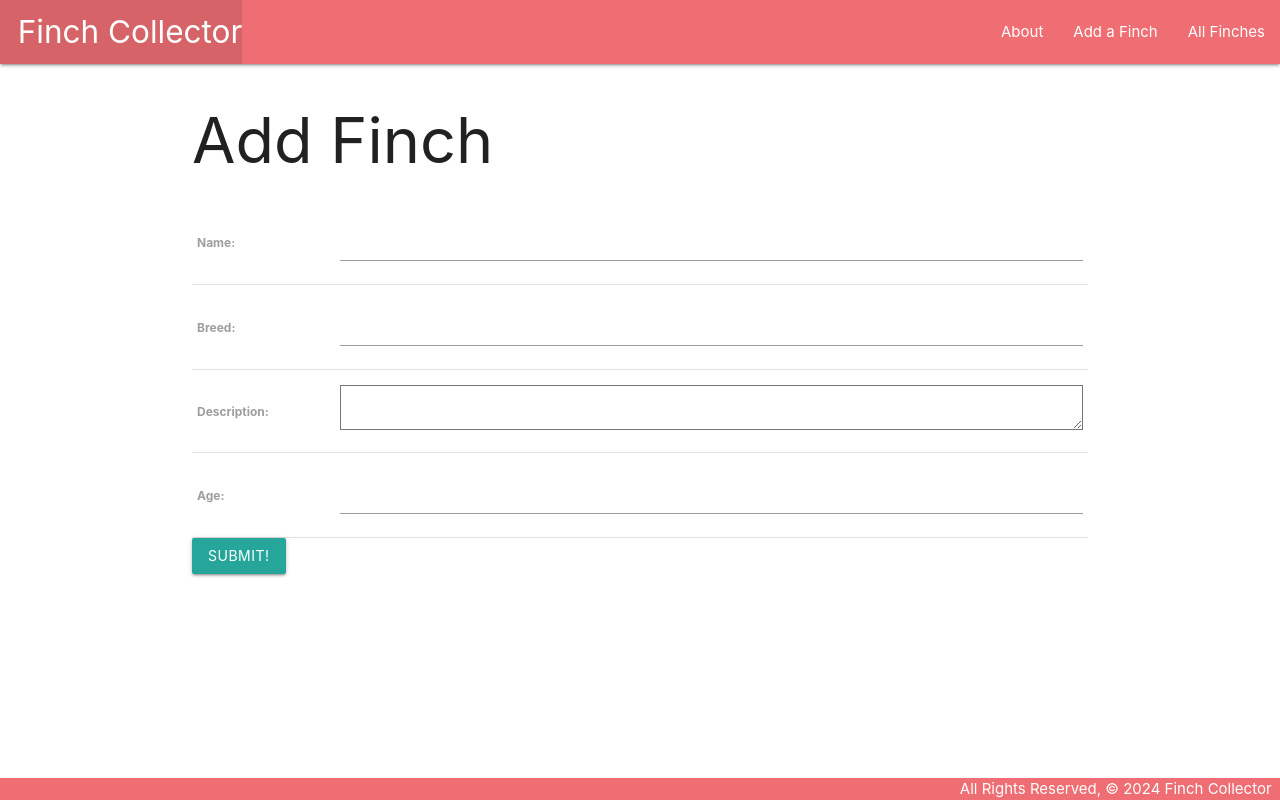
After one commit to Exiled184/finch-collector-repo, a Django app: page /finches/create/ in a window 1280 px wide. The commit adds this page. Run offline with Django 5.2, Linux system fonts and the light colour scheme.

Commit message:
part 3 of finches lab

```diff
--- a/main_app/models.py
+++ b/main_app/models.py
@@ -1,4 +1,5 @@
 from django.db import models
+from django.urls import reverse
 
 # Create your models here.
 
@@ -9,3 +10,6 @@ class Finch(models.Model):
     age = models.IntegerField()
     def __str__(self):
         return self.name
+
+    def get_absolute_url(self):
+        return reverse('detail', kwarg={'finch_id': self.id})
--- a/main_app/templates/base.html
+++ b/main_app/templates/base.html
@@ -24,14 +24,15 @@
         <div class="nav-wrapper">
           <ul>
             <li>
-              <a href="/" class="left brand-logo"
+              <a href="{% url 'home' %}" class="left brand-logo"
                 >&nbsp;&nbsp;Finch Collector</a
               >
             </li>
           </ul>
           <ul class="right">
-            <li><a href="/about">About</a></li>
-            <li><a href="/finches">All Finches</a></li>
+            <li><a href="{% url 'about' %}">About</a></li>
+            <li><a href="{% url 'finches_create' %}">Add a Finch</a></li>
+            <li><a href="{% url 'index' %}">All Finches</a></li>
           </ul>
         </div>
       </nav>
--- a/main_app/templates/finches/detail.html
+++ b/main_app/templates/finches/detail.html
@@ -13,6 +13,10 @@
     <p>Age: Chick</p>
     {% endif %}
   </div>
+  <div class="card-action">
+    <a href="{% url 'finches_update' finch.id %}">Edit</a>
+    <a href="{% url 'finches_delete' finch.id %}">Delete</a>
+  </div>
 </div>
 
 {% endblock %}
--- /dev/null
+++ b/main_app/templates/main_app/finch_form.html
@@ -0,0 +1,17 @@
+{% extends 'base.html' %} {% block content %} {% if object %}
+<h1>Edit <span class="teal-text">{{object.name}}</span></h1>
+{% else %}
+<h1>Add Finch</h1>
+{% endif %}
+
+<!-- Leaving the action empty makes the form post to the same url used to display it -->
+<form action="" method="POST">
+  <!-- Django requires the following for security purposes -->
+  {% csrf_token %}
+  <table>
+    <!-- Render the inputs inside of <tr>s & <td>s -->
+    {{ form.as_table }}
+  </table>
+  <input type="submit" value="Submit!" class="btn" />
+</form>
+{% endblock %}
--- a/main_app/urls.py
+++ b/main_app/urls.py
@@ -6,5 +6,8 @@ urlpatterns = [
     path('', views.home, name='home'),
     path('about/', views.about, name='about'),
     path('finches/', views.finches_index, name='index'),
-    path('finches/<int:finch_id>/', views.finches_detail, name='detail')
+    path('finches/<int:finch_id>/', views.finches_detail, name='detail'),
+    path('finches/create/', views.FinchCreate.as_view(), name='finches_create'),
+    path('finches/<int:pk>/update/', views.FinchUpdate.as_view(), name='finches_update'),
+    path('finches/<int:pk>/delete/', views.FinchDelete.as_view(), name='finches_delete'),
 ]
--- a/main_app/views.py
+++ b/main_app/views.py
@@ -1,5 +1,7 @@
 from django.shortcuts import render
+from django.views.generic.edit import CreateView, UpdateView, DeleteView
 from .models import Finch
+
 # Create your views here.
 
 def home(request):
@@ -15,3 +17,18 @@ def finches_index(request):
 def finches_detail(request, finch_id):
     finch = Finch.objects.get(id=finch_id)
     return render(request, 'finches/detail.html', {'finch': finch})
+
+
+class FinchCreate(CreateView):
+    model = Finch
+    fields = '__all__'
+    success_url = '/finches'
+
+
+class FinchUpdate(UpdateView):
+    model = Finch
+    fields = ['breed','description','age']
+
+class FinchDelete(DeleteView):
+    model = Finch
+    success_url = '/finches'
```
Also changed, not shown: main_app/templates/main_app/finch_confirm_delete.html (added, +14 -0 lines).
